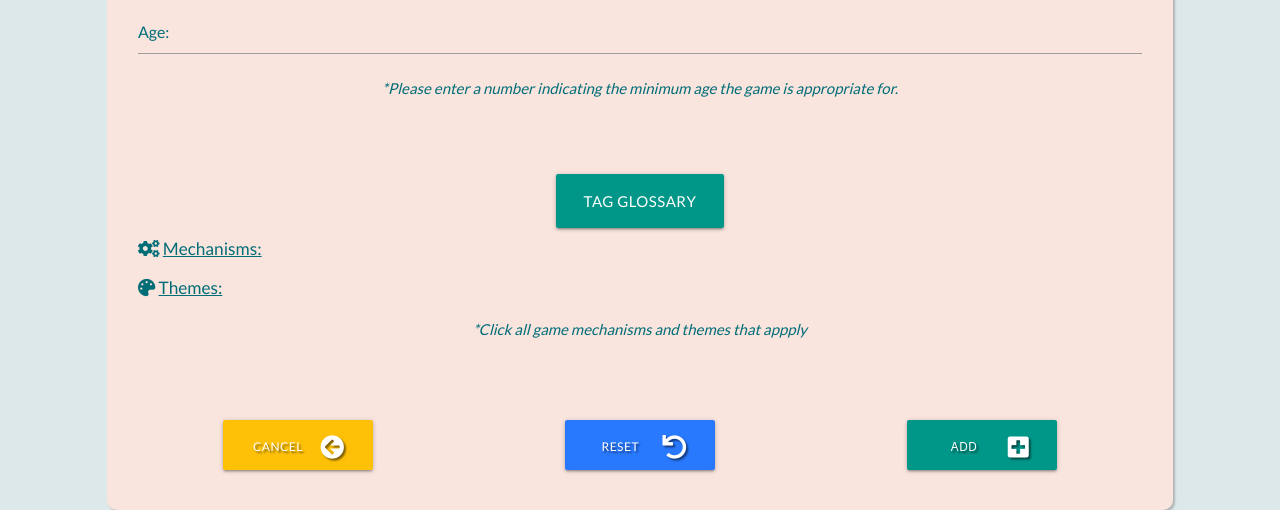
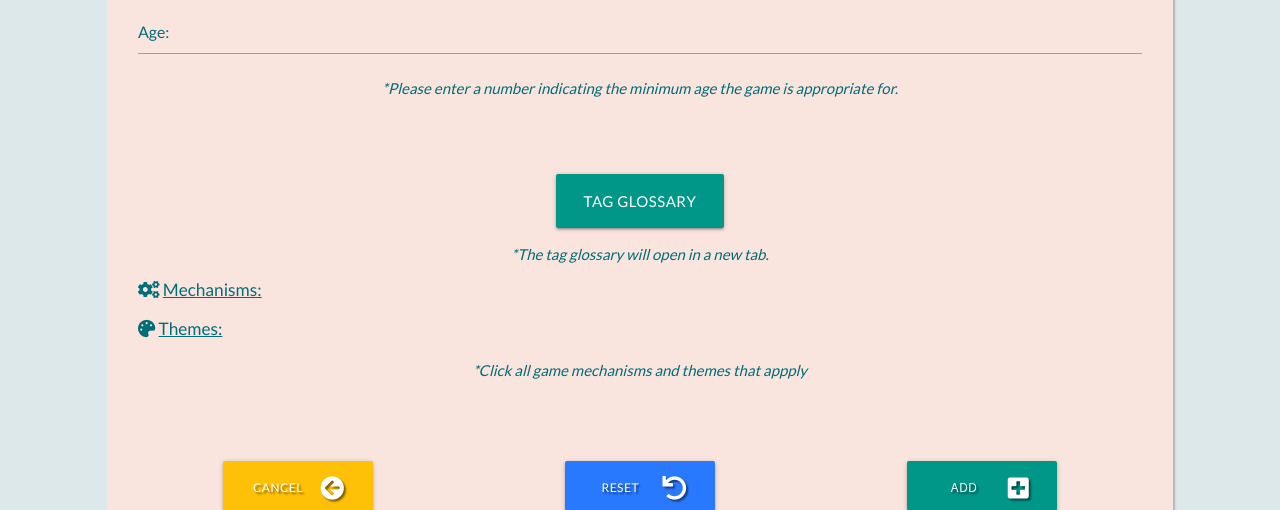
Before and after one commit to Vivioli87/meeple_finder, a Flask app: page /add_game in a window 1280 px wide. Shown: the part 1356-1866 px from the top of the page. Run offline with Flask 2, Linux system fonts and the light colour scheme; the visitor is signed in with stand-in values (Sample User, id 1); data that the repository does not hold is empty; some libraries are stand-ins or nearby versions.

Commit message:
added helper text for tag glossary link

```diff
--- a/templates/add_game.html
+++ b/templates/add_game.html
@@ -114,6 +114,7 @@
                     {# Glossary of tags #}
                     <div class="center-align">
                         <a href="{{ url_for('tag_list') }}" target="_blank" class="btn-large teal">Tag Glossary</a>
+                        <p class="custom-teal-text"><em>*The tag glossary will open in a new tab.</em></p>
                     </div>
                     {# mechanisms - tags  #}
                     <div class="custom-teal-text tags">
--- a/templates/game_detail.html
+++ b/templates/game_detail.html
@@ -36,6 +36,7 @@
             </div>
             <div>
                 <a href="{{ url_for('tag_list') }}" target="_blank" class="btn-large teal">Tag Glossary</a>
+                <p><em>*The tag glossary will open in a new tab.</em></p>
             </div>
             <div class="row">
                 <div class="col s12">
```
